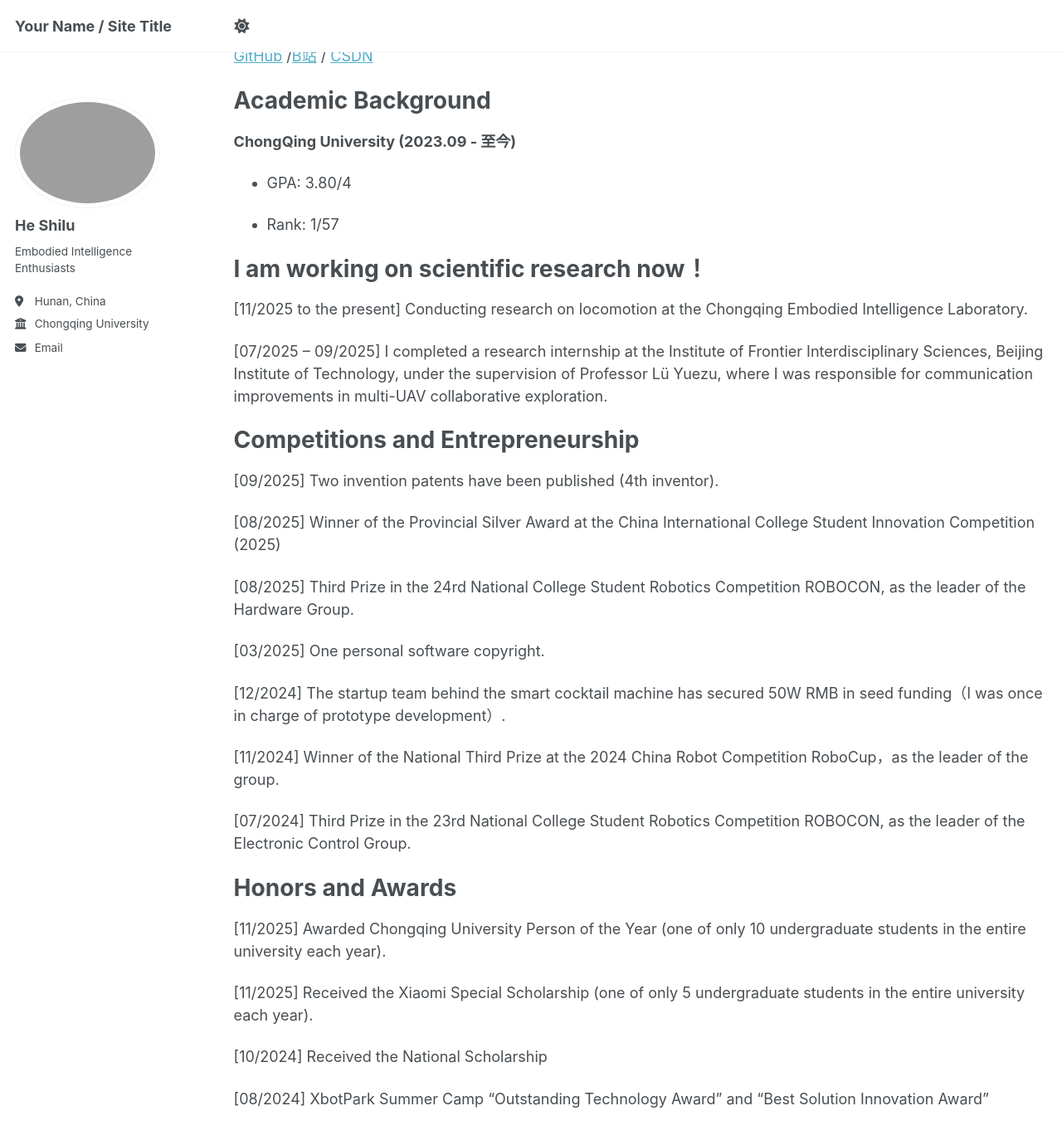
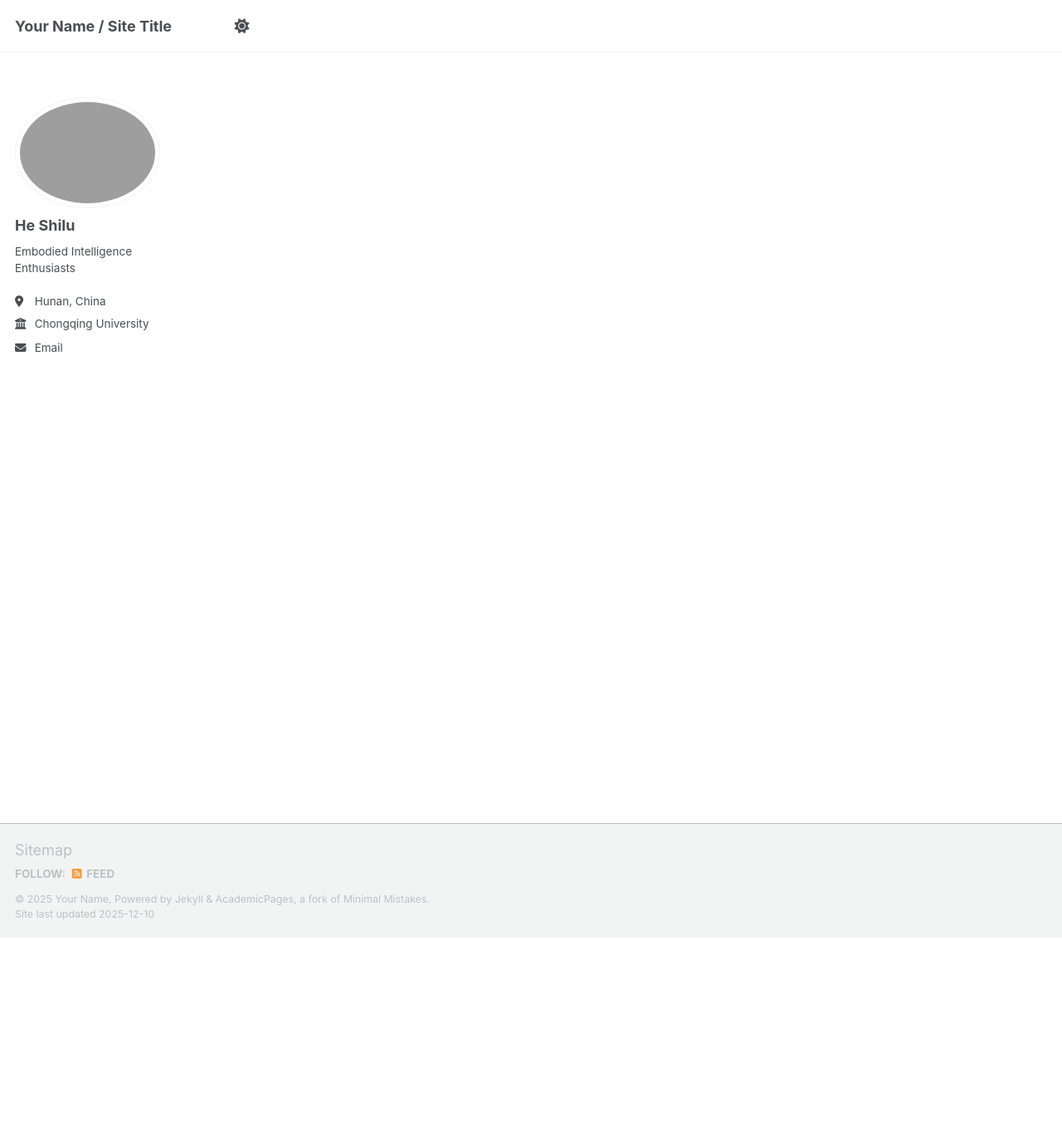
Before and after one commit to shiluhe/ShiluHe.github.io, a Jekyll site: the page built from _pages/cv.md, in a window 1280 px wide and 1400 px high, scrolled down 270 px. Shown: the top 1374 px of the window at 83% size. Built offline with Jekyll 4.4.1, drawn with Linux system fonts in a browser that asks for light colours; a script bundle is joined from its source files by our own code; library files that are not in the unit come from our copies; some of the changed text lies outside the part shown.

Commit message:
Update cv.md

```diff
--- a/_pages/cv.md
+++ b/_pages/cv.md
@@ -8,49 +8,3 @@ redirect_from:
 ---
 
 {% include base_path %}
-
-About Me
-======
-Hi！I am a third-year undergraduate student majoring in Robotics Engineering at Chongqing University. Currently, I am conducting research on legged robots at the Chongqing Embodied Intelligence Laboratory, under the supervision of Professor Pu Can and Professor Yang Chuanyu. My research interests include legged robots, reinforcement learning, and locomotion.
-
- [GitHub](https://github.com/shiluhe) /[B站](https://space.bilibili.com/1395945733?spm_id_from=333.1007.0.0) / [CSDN](https://blog.csdn.net/woshichongdade)
-
-Academic Background
-======
-**ChongQing University (2023.09 - 至今)**
-
-- GPA: 3.80/4
-
-- Rank: 1/57
-
-I am working on scientific research now！
-======
-[11/2025 to the present] Conducting research on locomotion at the Chongqing Embodied Intelligence Laboratory.
-
-[07/2025 -- 09/2025] I completed a research internship at the Institute of Frontier Interdisciplinary Sciences, Beijing Institute of Technology, under the supervision of Professor Lü Yuezu, where I was responsible for communication improvements in multi-UAV collaborative exploration.
-
-Competitions and Entrepreneurship
-======
-[09/2025] Two invention patents have been published (4th inventor).
-
-[08/2025] Winner of the Provincial Silver Award at the China International College Student Innovation Competition (2025)
-
-[08/2025] Third Prize in the 24rd National College Student Robotics Competition ROBOCON, as the leader of the Hardware Group.
-
-[03/2025] One personal software copyright.
-
-[12/2024] The startup team behind the smart cocktail machine has secured 50W RMB in seed funding（I was once in charge of prototype development）.
-
-[11/2024] Winner of the National Third Prize at the 2024 China Robot Competition RoboCup，as the leader of the group.
-
-[07/2024] Third Prize in the 23rd National College Student Robotics Competition ROBOCON, as the leader of the Electronic Control Group.
-
-Honors and Awards
-======
-[11/2025] Awarded Chongqing University Person of the Year (one of only 10 undergraduate students in the entire university each year).
-
-[11/2025] Received the Xiaomi Special Scholarship (one of only 5 undergraduate students in the entire university each year).
-
-[10/2024] Received the National Scholarship
-
-[08/2024] XbotPark Summer Camp "Outstanding Technology Award" and "Best Solution Innovation Award"
```
